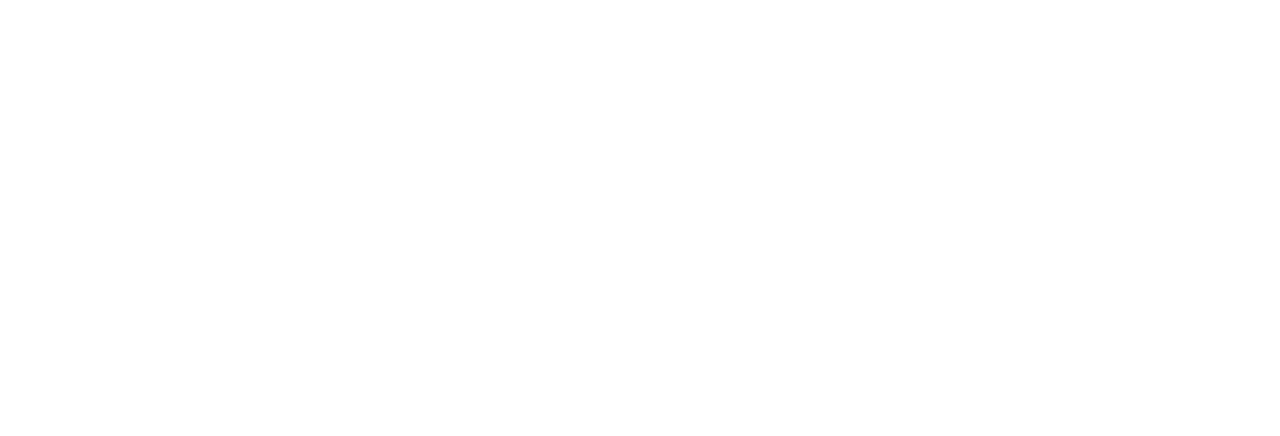
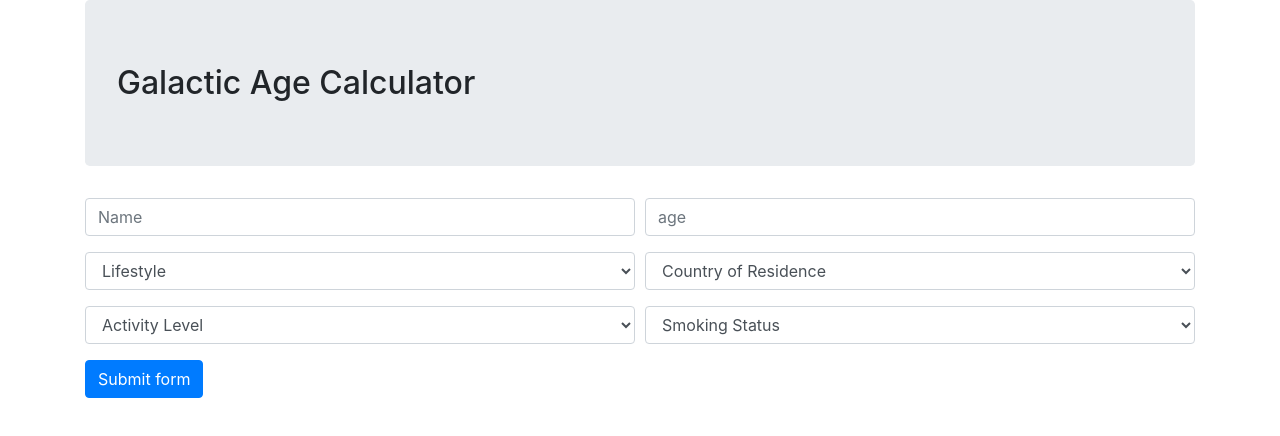
Before and after one commit to ShoNewman/age-calculator, a website built with webpack: page src/index.html in a window 1280 px wide. Built offline with nearby package versions, Linux system fonts and the light colour scheme.

Commit message:
Add form inputs in index.html file for user input

```diff
--- a/src/index.html
+++ b/src/index.html
@@ -4,6 +4,65 @@
   <title>Super Galactic Age Calculator</title>
 </head>
 <body>
+  <div class="container">
+    <h2 class="jumbotron">Galactic Age Calculator</h2>
+    <form id="galactic-age-form needs-validation">
+      <div class="form-row">
+        <div class="col form-group">
+          <input type="text" class="form-control" placeholder="Name" required>
+        </div>
+        <div class="col form-group">
+          <input type="number" class="form-control" placeholder="age" required>
+        </div>
+      </div>
 
+      <div class="form-row">
+        <div class="col form-group">
+          <select id="lifestyle" class="form-control" required>
+            <option selected disabled value="">Lifestyle</option>
+            <option value="10">Vegetarian</option>
+            <option value="-10">Meat Eater</option>
+            <option value="-8">Pescatarian</option>
+            <option value="-20">Junk Food Lover</option>
+          </select>
+        </div>
+        <div class="col form-group">
+          <select id="country" class="form-control" required>
+            <option selected disabled value="">Country of Residence</option>
+            <option value="8">USA</option>
+            <option value="12">Japan</option>
+            <option value="10">France</option>
+            <option value="3">China</option>
+            <option value="-5">Russia</option>
+            <option value="-17">South Africa</option>
+            <option value="-27">Zimbabwe</option>
+            <option value="-">India</option>
+          </select>
+        </div>
+      </div>
+
+      <div class="form-row">
+        <div class="col form-group form-group">
+          <select id="activity-level" class="form-control" required>
+            <option selected disabled value="">Activity Level</option>
+            <option value="8">Athlete</option>
+            <option value="6">Active</option>
+            <option value="-5">Sedentary</option>
+            <option value="-10">Couch Potato</option>
+          </select>
+        </div>
+        <div class="col form-group">
+          <select id="smoking-status" class="form-control" required>
+            <option selected disabled value="">Smoking Status</option>
+            <option value="-20">Chain Smoker</option>
+            <option value="-10">Heavy Smoker</option>
+            <option value="-8">Occasional Smoker</option>
+            <option value="10">Never Smoked</option>
+          </select>
+        </div>
+      </div>
+      <button class="btn btn-primary" type="submit">Submit form</button>
+    </form>
+  </div>
 </body>
 </html>
--- a/src/js/age-calculator.js
+++ b/src/js/age-calculator.js
@@ -23,7 +23,7 @@ export class userInfo {
 
   life(planet, age) {
    let life = this.lifestyle + this.country + this.activity + this.smoker;
-   let lifeExpectancy = galacticYears(planet, age) + galacticYears(planet, life);
+   let lifeExpectancy = galacticYears(planet, age) + galacticYears(planet, life) + 70;
    return lifeExpectancy;
   }
 }
--- a/src/main.js
+++ b/src/main.js
@@ -2,4 +2,27 @@ import $ from 'jquery';
 import 'bootstrap';
 import 'bootstrap/dist/css/bootstrap.min.css';
 import './css/styles.css';
-import ageCalculator from './js/triangle.js';
+
+//From Boostrap Documentation for form validation
+(function() {
+  'use strict';
+  window.addEventListener('load', function() {
+    // Fetch all the forms we want to apply custom Bootstrap validation styles to
+    var forms = document.getElementsByClassName('needs-validation');
+    // Loop over them and prevent submission
+    var validation = Array.prototype.filter.call(forms, function(form) {
+      form.addEventListener('submit', function(event) {
+        if (form.checkValidity() === false) {
+          event.preventDefault();
+          event.stopPropagation();
+        }
+        form.classList.add('was-validated');
+      }, false);
+    });
+  }, false);
+})();
+
+
+// $('#galactic-age-form').submit(function(event) {
+//   event.preventDefault();
+// })
--- a/webpack.config.js
+++ b/webpack.config.js
@@ -15,7 +15,7 @@ module.exports = {
   plugins: [
     new CleanWebpackPlugin(),
     new HtmlWebpackPlugin({
-      title: 'Age Calculator',
+      title: 'age-calculator',
       template: './src/index.html',
       inject: 'body'
     })
```
Also changed, not shown: _tests_/age-calculator.test.js (+1 -1 lines), 1 other file.
